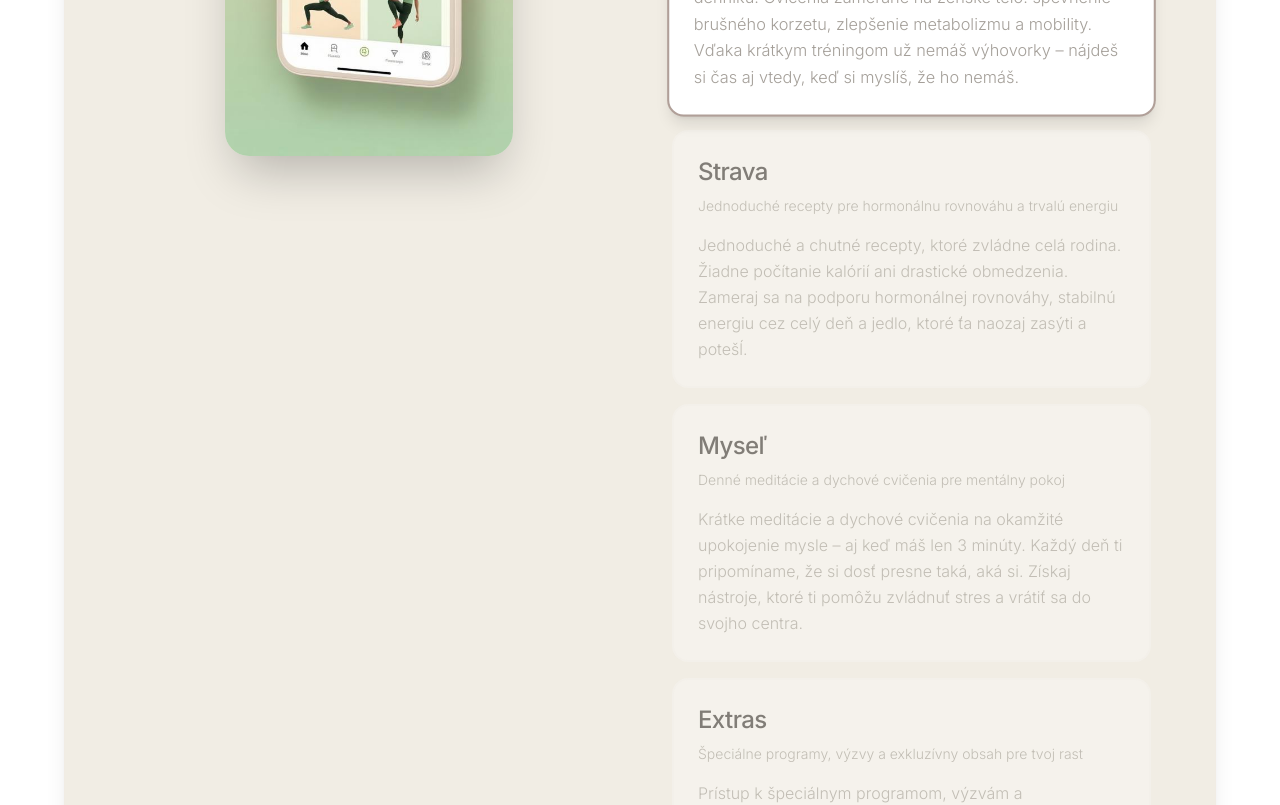
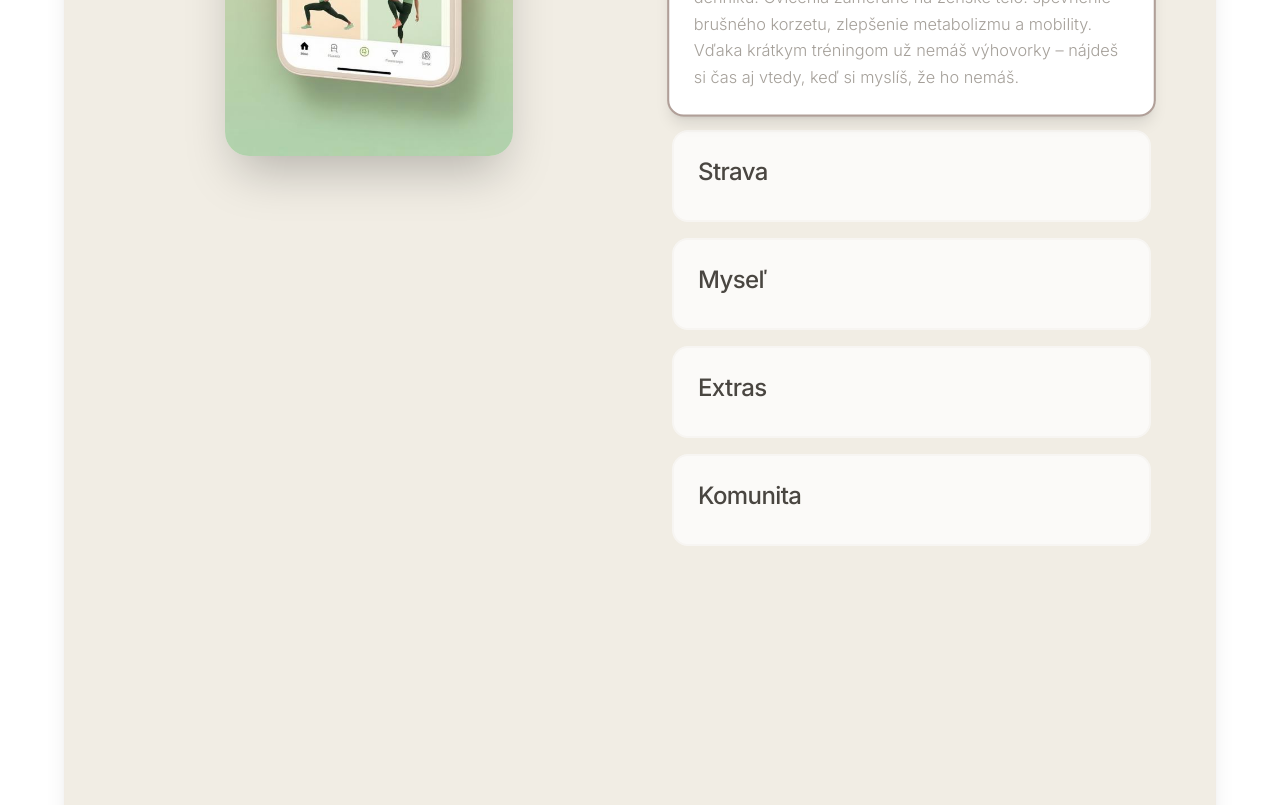
Before and after one commit to NeoMeOfficial/neome_web, a React (Vite) app: page / in a window 1280 px wide. Shown: the part 2800-3605 px from the top of the page. Built offline with nearby package versions, Linux system fonts and the light colour scheme; the HTML template or start-up script is replaced by a standard one.

Commit message:
Refine stacked cards fadeOut
Adjust stacked card visuals so inactive cards reveal only headings; fade subheading/description as cards overlap to reduce text overlap and maintain readable headings during scroll.

```diff
--- a/src/pages/Index.tsx
+++ b/src/pages/Index.tsx
@@ -239,16 +239,22 @@ const Index = () => {
                       className={`sticky p-6 rounded-2xl border-2 transition-all duration-500 ${
                         activeFeatureIndex === index
                           ? 'border-primary/50 bg-white shadow-lg scale-[1.02] z-10'
-                          : 'border-border/20 bg-white/50 opacity-60'
+                          : 'border-border/20 bg-white/80 opacity-90'
                       }`}
                     >
                       <h3 className="text-2xl font-medium mb-2">{feature.title}</h3>
+                      <div className={`transition-all duration-500 overflow-hidden ${
+                        activeFeatureIndex === index
+                          ? 'max-h-96 opacity-100'
+                          : 'max-h-0 opacity-0'
+                      }`}>
                         <p className="text-sm text-muted-foreground font-light mb-4">
                           {feature.subheading}
                         </p>
                         <p className="text-base text-muted-foreground leading-relaxed">
                           {feature.desc}
                         </p>
+                      </div>
                     </div>
                   ))}
                 </div>
```
Lines whose indentation alone changed are shown as unchanged.
